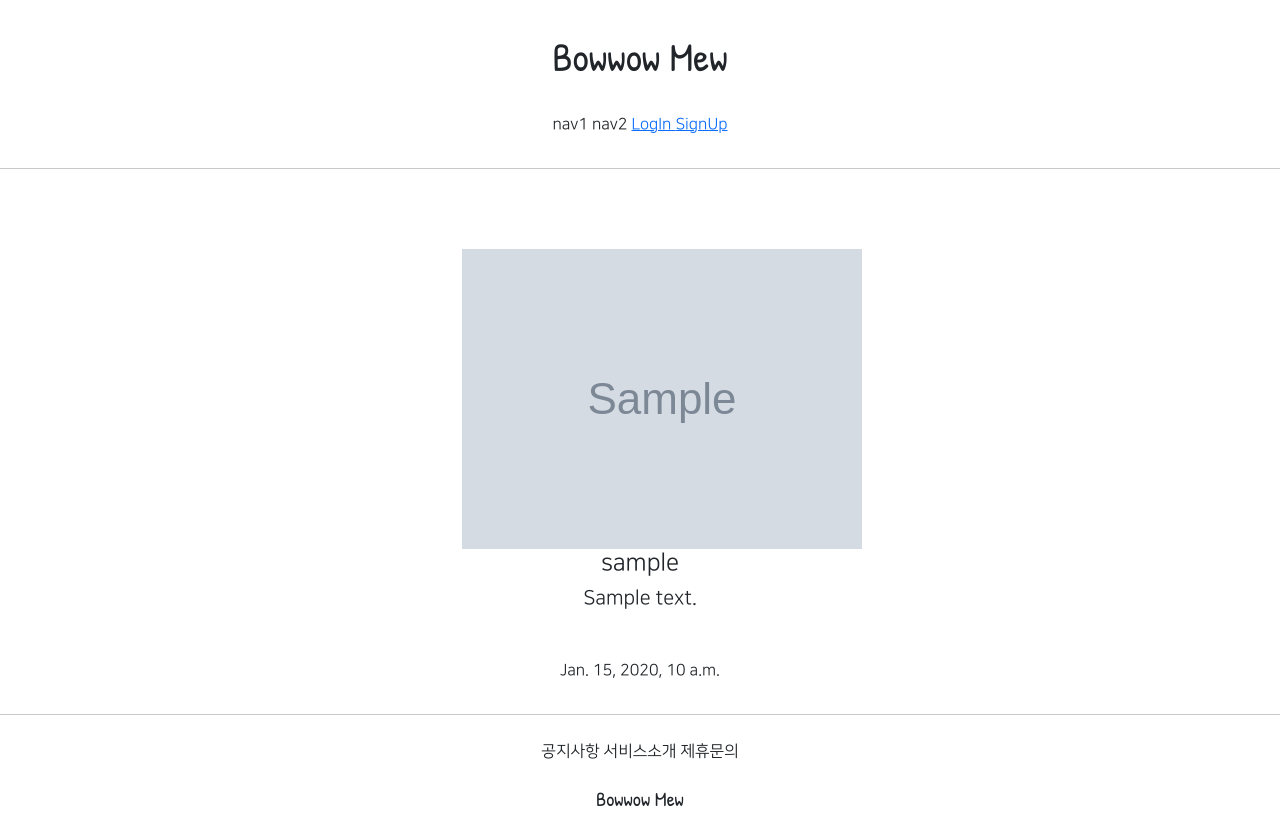
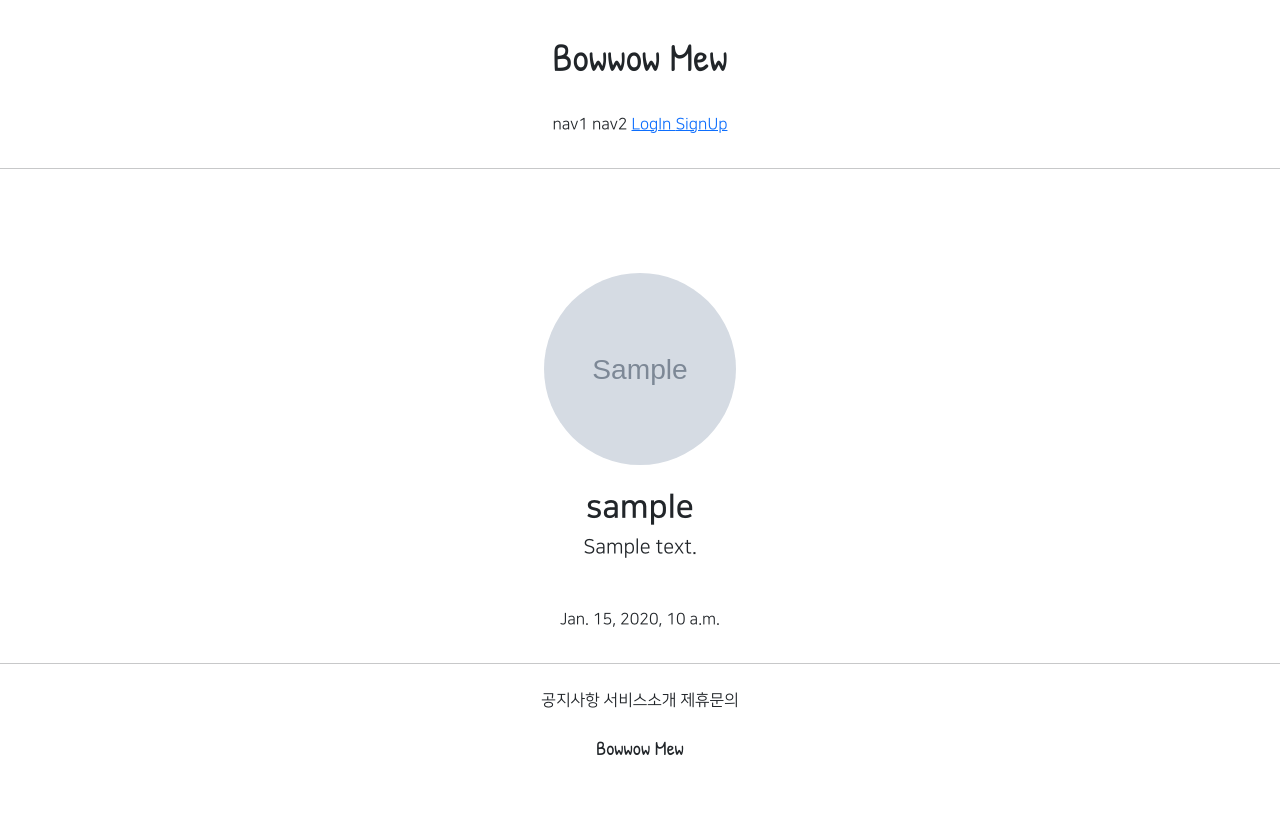
Before and after one commit to rmmmmmmmmm/WebApplication_Myself, a Django app: page /accounts/detail/1 in a window 1280 px wide. Shown: the top 818 px of the page. After the commit the page ends 755 px from the top, so only its background shows below. Run offline with Django 3.2, Linux system fonts and the light colour scheme; tables that the repository leaves empty hold one stand-in row (values such as "Sample post"); grey boxes marked "Sample" are stand-in pictures; parts of the project's set-up code (start-up, migrations or seed data) failed here and were passed over; some libraries are stand-ins or nearby versions.

Commit message:
2021.07.27. WebApplication_Myself Commit 3

```diff
--- a/accountapp/templates/accountapp/detail.html
+++ b/accountapp/templates/accountapp/detail.html
@@ -6,8 +6,9 @@
         <div class="m-5">
             {% if target_user.profile %}
                 <img src="{{ target_user.profile.image.url }}"
+                     class="profile_image m-4"
                      alt="profile image">
-                <h4>{{ target_user.profile.nickname }}</h4>
+                <h2 class="NNS_B">{{ target_user.profile.nickname }}</h2>
                 <h5>{{ target_user.profile.message }}</h5>
             {% else %}
             <h4>
--- a/static/base.css
+++ b/static/base.css
@@ -18,3 +18,14 @@
     max-width: 500px;
     padding: 1rem 1.5rem;
 }
+
+.profile_image{
+    height: 12rem;
+    width: 12rem;
+    border-radius: 20rem;
+    object-fit: cover;
+}
+
+.NNS_B{
+    font-family: "NanumSquareB", cursive;
+}
```
